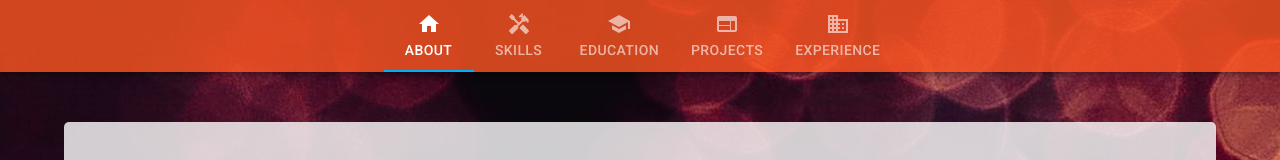
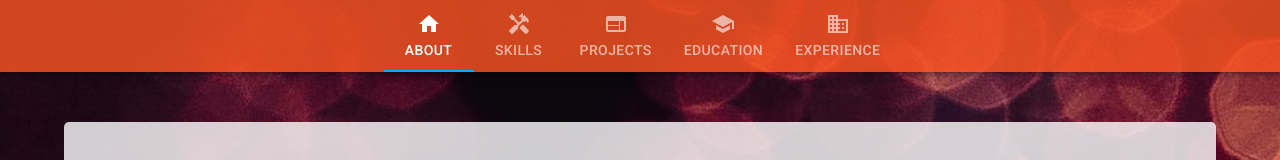
Before and after one commit to eccos/portfolio, a React (Create React App) app: page / in a window 1280 px wide. Shown: the top 160 px of the page. Built offline with nearby package versions, Linux system fonts and the light colour scheme; a web font is replaced by a local one.

Commit message:
move projects above education

```diff
--- a/src/App.js
+++ b/src/App.js
@@ -20,8 +20,8 @@ import WebIcon from '@mui/icons-material/Web';
 const sections = [
   { label: 'About', Component: AboutSection, icon: <HomeIcon /> },
   { label: 'Skills', Component: SkillsSection, icon: <HandymanIcon /> },
+  { label: 'Projects', Component: ProjectsSection, icon: <WebIcon /> },
   { label: 'Education', Component: EducationSection, icon: <SchoolIcon /> },
-  { label: 'Projects', Component: ProjectsSection, icon: <WebIcon /> },
   { label: 'Experience', Component: ExperienceSection, icon: <BusinessIcon /> },
 ];
 
```
